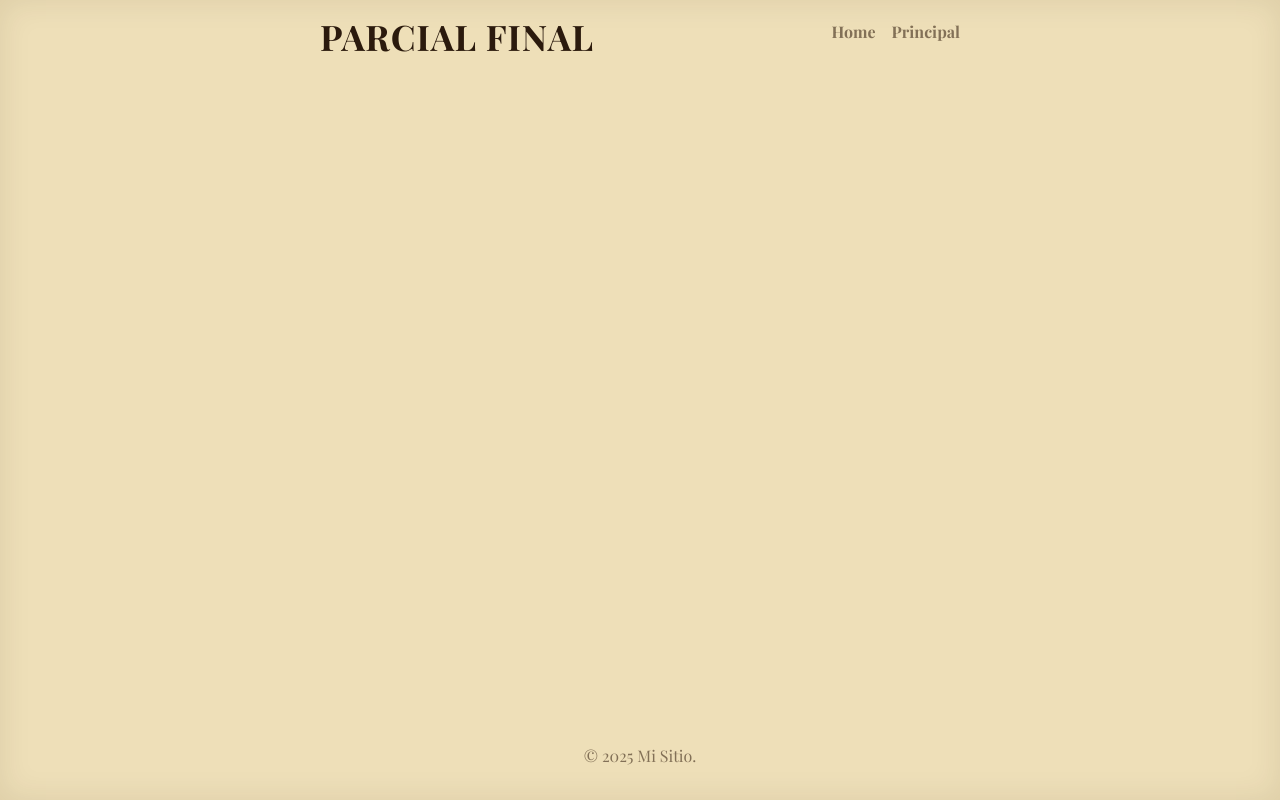
After one commit to dmoralesc18/Parcial-Final, a Django app: template Apps/home/templates/base.html in a window 1280 px wide. The commit adds this page. Run offline with Django 5.2, Linux system fonts and the light colour scheme; the template is opened without the code that fills it, so the values that code supplies are empty; some libraries are stand-ins or nearby versions.

Commit message:
Agregar base.html y estructura base a las páginas

```diff
--- /dev/null
+++ b/Apps/home/templates/base.html
@@ -0,0 +1,99 @@
+<!DOCTYPE html>
+<html lang="es" class="h-100">
+<head>
+    <meta charset="UTF-8">
+    <meta name="viewport" content="width=device-width, initial-scale=1.0">
+    <title>Mi Sitio</title>
+    <link href="https://cdnjs.cloudflare.com/ajax/libs/bootstrap/5.3.0/css/bootstrap.min.css" rel="stylesheet">
+    <link href="https://fonts.googleapis.com/css2?family=Playfair+Display:wght@400;600;700&display=swap" rel="stylesheet">
+    <style>
+        body {
+            background-color: #eedfb8;
+            color: #3b2716;
+            font-family: 'Playfair Display', 'Times New Roman', serif;
+            text-shadow: none;
+            box-shadow: inset 0 0 2rem rgba(62, 37, 12, .1);
+        }
+
+        .cover-container {
+            max-width: 42em;
+        }
+
+        h3 {
+            color: #2b1a0d;
+            font-size: 2.2rem;
+            font-weight: 700;
+            letter-spacing: 1px;
+        }
+
+        .nav-masthead .nav-link {
+            color: rgba(59, 39, 22, .6);
+            border-bottom: .2rem solid transparent;
+            padding: .25rem 0;
+            font-weight: 700;
+        }
+
+        .nav-masthead .nav-link:hover,
+        .nav-masthead .nav-link:focus {
+            border-bottom-color: rgba(59, 39, 22, .35);
+            color: rgba(59, 39, 22, .9);
+        }
+
+        .nav-masthead .nav-link + .nav-link {
+            margin-left: 1rem;
+        }
+
+        .nav-masthead .active {
+            color: #3b2716;
+            border-bottom-color: #3b2716;
+        }
+
+        .btn-outline-light {
+            font-weight: 700;
+            border-color: #3b2716;
+            color: #3b2716;
+        }
+
+        .btn-outline-light:hover {
+            background-color: #3b2716;
+            border-color: #3b2716;
+            color: #eedfb8;
+        }
+
+        .mastfoot {
+            color: rgba(59, 39, 22, .6);
+        }
+
+        .mastfoot a {
+            color: rgba(59, 39, 22, .8);
+            text-decoration: none;
+        }
+
+        .mastfoot a:hover {
+            color: #3b2716;
+        }
+    </style>
+</head>
+<body class="d-flex h-100 text-center">
+    <div class="cover-container d-flex w-100 h-100 p-3 mx-auto flex-column">
+
+        <header class="mb-auto">
+            <div>
+                <h3 class="float-md-start mb-0">PARCIAL FINAL</h3>
+                <nav class="nav nav-masthead justify-content-center float-md-end">
+                    <a class="nav-link fw-bold py-1 px-0 {% if request.resolver_match.url_name == 'home' %}active{% endif %}" href="{% url 'home:home' %}">Home</a>
+                    <a class="nav-link fw-bold py-1 px-0 {% if request.resolver_match.url_name == 'principal' %}active{% endif %}" href="{% url 'principal:principal' %}">Principal</a>
+                </nav>
+            </div>
+        </header>
+            {% block content %}
+            {% endblock content %}
+        <footer class="mt-auto text-white-50">
+            <p class="mastfoot">
+                © 2025 Mi Sitio.
+            </p>
+        </footer>
+    </div>
+
+</body>
+</html>
--- a/Apps/home/templates/home.html
+++ b/Apps/home/templates/home.html
@@ -1,3 +1,6 @@
+{% extends 'base.html' %}
+
+{% block content %}
 <!DOCTYPE html>
 <html lang="en">
 <head>
@@ -11,3 +14,4 @@
     <a href="{% url 'principal:principal' %}"><button type="button">Principal</button></a>
 </body>
 </html>
+{% endblock %}
--- a/Apps/principal/templates/principal.html
+++ b/Apps/principal/templates/principal.html
@@ -1,3 +1,6 @@
+{% extends 'base.html' %}
+
+{% block content %}
 <!DOCTYPE html>
 <html lang="en">
 <head>
@@ -12,3 +15,4 @@
     <a href="{% url 'home:home' %}"><button type="button">Home</button></a>
 </body>
 </html>
+{% endblock %}
```
